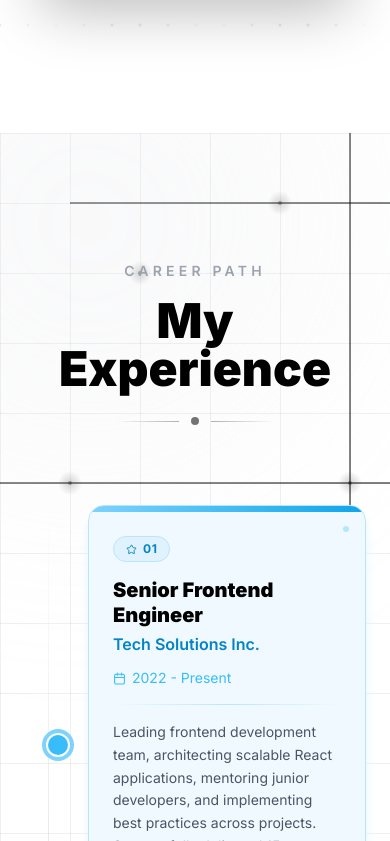
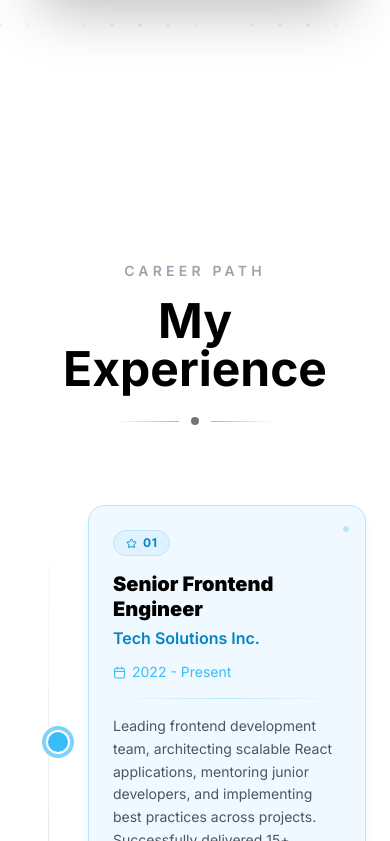
Before and after one commit to RumeshKumara/new-portfolio, a Next.js app: page / in a window 390 px wide. Shown: the part 7011-7852 px from the top of the page. Built offline with nearby package versions, Linux system fonts and the light colour scheme.

Commit message:
feat: update Contact component with phone number and email change; enhance Experience component layout and styling

```diff
--- a/components/Contact.tsx
+++ b/components/Contact.tsx
@@ -2,7 +2,7 @@
 
 import { motion, useInView } from "framer-motion";
 import { useRef, useState } from "react";
-import { Mail, MapPin, Send } from "lucide-react";
+import { Mail, MapPin, Phone, Send } from "lucide-react";
 
 export default function Contact() {
   const ref = useRef(null);
@@ -60,11 +60,15 @@ export default function Contact() {
               <div className="space-y-4">
                 <div className="flex items-center gap-4 text-accent-700">
                   <Mail className="text-black" size={24} />
-                  <span>rumesh@example.com</span>
+                  <span>rumeshk066@gmail.com</span>
                 </div>
                 <div className="flex items-center gap-4 text-accent-700">
                   <MapPin className="text-black" size={24} />
                   <span>Sri Lanka</span>
+                </div>
+                <div className="flex items-center gap-4 text-accent-700">
+                <Phone className="text-black" size={24} />
+                <span className="text-accent-700">+94 76 723 9377</span>
                 </div>
               </div>
             </div>
@@ -127,7 +131,7 @@ export default function Contact() {
 
               <button
                 type="submit"
-                className="w-full px-8 py-4 bg-black text-white rounded-md hover:bg-accent-800 transition-colors flex items-center justify-center gap-2"
+                className="w-full px-8 py-4 bg-black text-white rounded-full hover:scale-105 transition-transform flex items-center justify-center gap-2"
               >
                 Send Message
                 <Send size={20} />
--- a/components/Experience.tsx
+++ b/components/Experience.tsx
@@ -73,67 +73,6 @@ export default function Experience() {
   return (
     <section id="experience" className="relative py-32 overflow-hidden bg-white">
 
-      {/* ── Net / mesh background ── */}
-      <div className="pointer-events-none absolute inset-0 overflow-hidden">
-
-        {/* grid lines */}
-        <div
-          className="absolute inset-0"
-          style={{
-            backgroundImage:
-              "linear-gradient(rgba(0,0,0,0.06) 1px, transparent 1px), linear-gradient(90deg, rgba(0,0,0,0.06) 1px, transparent 1px)",
-            backgroundSize: "70px 70px",
-          }}
-        />
-        {/* diagonal cross lines */}
-        <div
-          className="absolute inset-0"
-          style={{
-            backgroundImage:
-              "linear-gradient(45deg, rgba(0,0,0,0.025) 1px, transparent 1px), linear-gradient(-45deg, rgba(0,0,0,0.025) 1px, transparent 1px)",
-            backgroundSize: "70px 70px",
-          }}
-        />
-
-        {/* SVG nodes + animated lines */}
-        <svg className="absolute inset-0 w-full h-full" xmlns="http://www.w3.org/2000/svg">
-          <defs>
-            <radialGradient id="ng1" cx="50%" cy="50%" r="50%">
-              <stop offset="0%" stopColor="#000000" stopOpacity="0.18" />
-              <stop offset="100%" stopColor="#000000" stopOpacity="0" />
-            </radialGradient>
-          </defs>
-          {[
-            [140,140],[280,70],[420,210],[70,350],[350,350],[490,140],
-            [210,490],[560,280],[630,70],[700,350],[770,140],[840,490],
-            [980,140],[1050,350],[1120,70],[1260,280],[1330,490],[1400,140],
-          ].map(([cx, cy], i) => (
-            <g key={i}>
-              <circle cx={cx} cy={cy} r="12" fill="url(#ng1)">
-                <animate attributeName="opacity" values="0.4;1;0.4" dur={`${2.5 + (i % 5) * 0.6}s`} repeatCount="indefinite" begin={`${i * 0.3}s`} />
-                <animate attributeName="r" values="8;14;8" dur={`${2.5 + (i % 5) * 0.6}s`} repeatCount="indefinite" begin={`${i * 0.3}s`} />
-              </circle>
-              <circle cx={cx} cy={cy} r="2" fill="#1f2937" opacity="0.4" />
-            </g>
-          ))}
-          {[
-            { x1: 70, y1: 70, x2: 700, y2: 70 },
-            { x1: 0, y1: 350, x2: 1400, y2: 350 },
-            { x1: 350, y1: 0, x2: 350, y2: 600 },
-            { x1: 700, y1: 0, x2: 700, y2: 600 },
-            { x1: 1050, y1: 0, x2: 1050, y2: 600 },
-          ].map((l, i) => (
-            <line key={i} x1={l.x1} y1={l.y1} x2={l.x2} y2={l.y2} stroke="#000000" strokeWidth="1">
-              <animate attributeName="stroke-opacity" values="0.03;0.12;0.03" dur={`${4 + i * 0.8}s`} repeatCount="indefinite" begin={`${i * 0.5}s`} />
-            </line>
-          ))}
-        </svg>
-
-        {/* subtle gray blobs */}
-        <div className="absolute -top-40 -left-40 w-[500px] h-[500px] rounded-full bg-gray-200/60 blur-[120px] animate-pulse-slowest" />
-        <div className="absolute -bottom-40 -right-40 w-[400px] h-[400px] rounded-full bg-gray-200/60 blur-[100px] animate-pulse-slower" />
-      </div>
-
       <div className="relative z-10 container-custom">
 
         {/* ── Section heading ── */}
@@ -147,11 +86,8 @@ export default function Experience() {
           <p className="text-sm font-semibold tracking-[0.3em] uppercase text-gray-400 mb-4">
             Career Path
           </p>
-          <h2 className="text-5xl md:text-7xl font-black text-black mb-6">
-            My{" "}
-            <span className="">
-              Experience
-            </span>
+          <h2 className="text-5xl md:text-6xl font-bold text-black mb-6">
+            My Experience
           </h2>
           <div className="flex items-center justify-center gap-3">
             <div className="h-px w-16 bg-gradient-to-r from-transparent to-black/30" />
@@ -258,7 +194,6 @@ function ExperienceCard({
       className={`relative group rounded-2xl border ${accent.border} ${accent.cardBg} shadow-lg ${accent.shadow} ${accent.hover} overflow-hidden transition-shadow duration-300`}
     >
       {/* colored top bar */}
-      <div className={`h-1.5 w-full bg-gradient-to-r ${accent.topBar}`} />
 
       {/* corner sparkle */}
       <div
```
